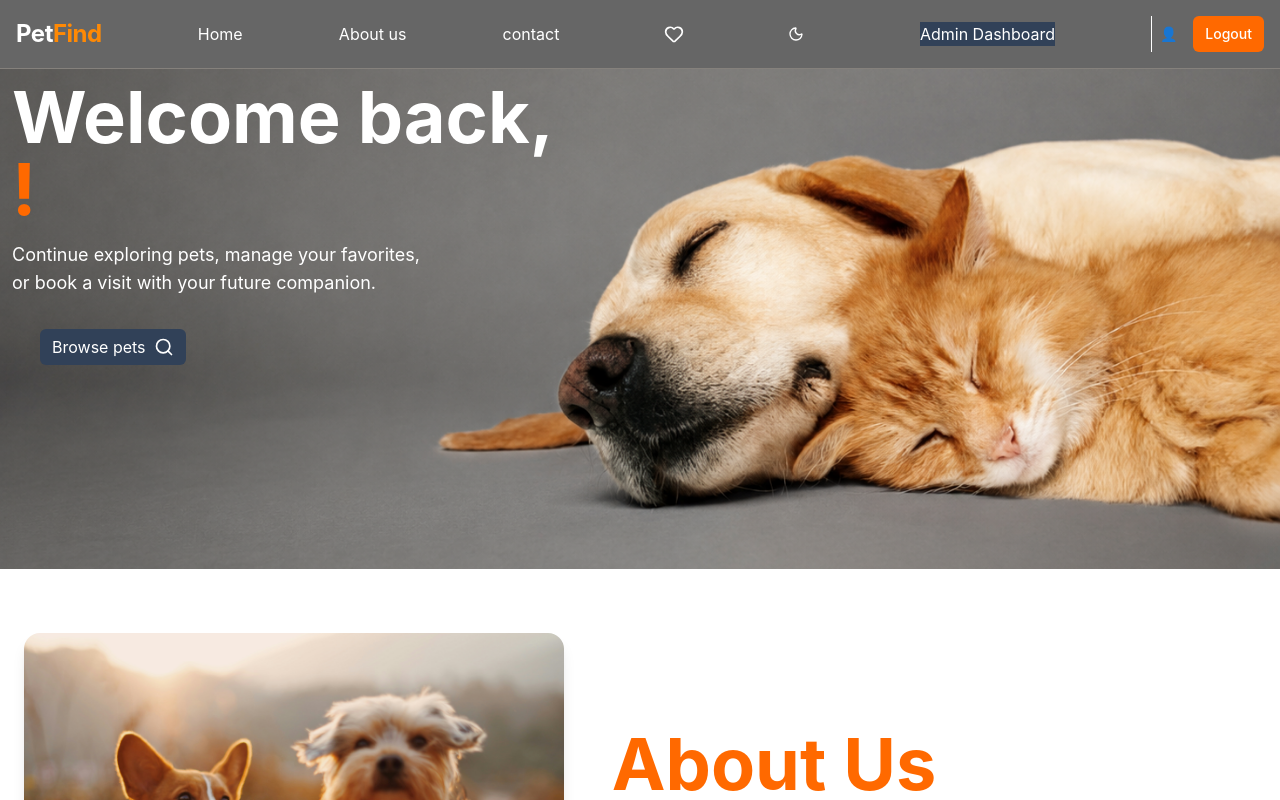
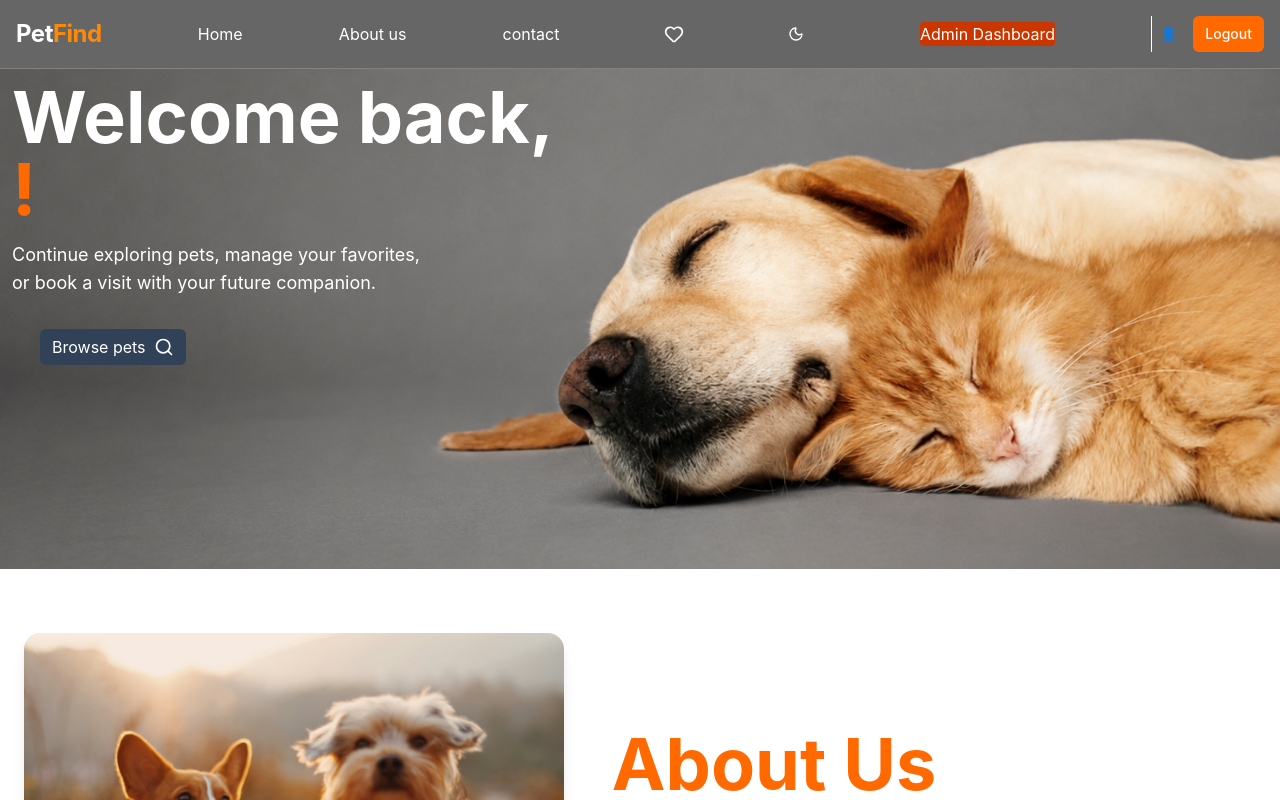
Before and after one commit to group-1-collaboration/Pet-Find, a React (Vite) app: page / in a window 1280 px wide. Shown: the top 800 px of the page. Built offline with nearby package versions, Linux system fonts and the light colour scheme; sample sign-in values are in the browser's storage.

Commit message:
feat:admin dashboard button styling

```diff
--- a/src/components/Navbar.jsx
+++ b/src/components/Navbar.jsx
@@ -104,7 +104,7 @@ function Navbar() {
 
 {isAuthenticated && user?.role === "admin" && (
   <Link to="/dashboard">
-    <Button className="bg-slate-700 text-white hover:bg-slate-600">
+    <Button className="bg-orange-700 text-white rounded hover:bg-orange-600">
       Admin Dashboard
     </Button>
   </Link>
```
